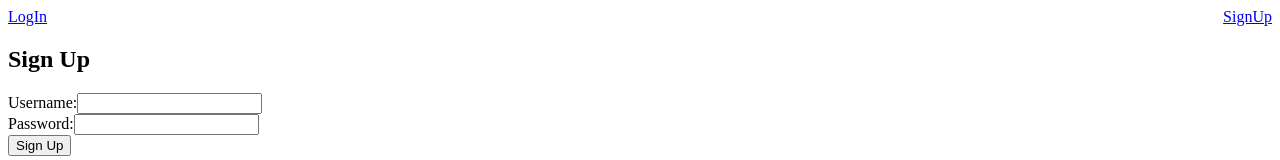
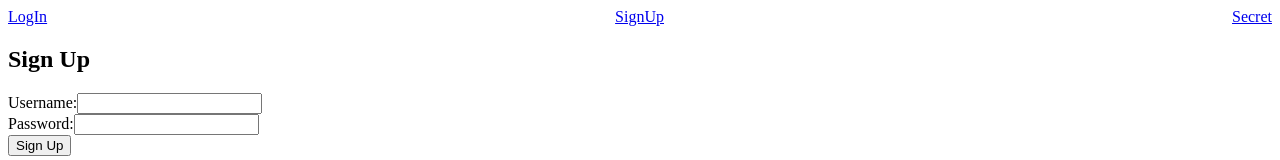
Before and after one commit to tran2106/CRUD-Frontend-Auth, a React app: page /signup in a window 1280 px wide. Shown: the top 160 px of the page. Built offline with nearby package versions, Linux system fonts and the light colour scheme; the HTML template or start-up script is replaced by a standard one.

Commit message:
feat: added to nav bar

```diff
--- a/src/components/NavBar.jsx
+++ b/src/components/NavBar.jsx
@@ -5,6 +5,7 @@ const NavBar = () => {
   return <nav className="navbar">
     <a href="/login">LogIn</a>
     <a href="/signup">SignUp</a>
+    <a href="/secret">Secret</a>
   </nav>;
 };
 
```
